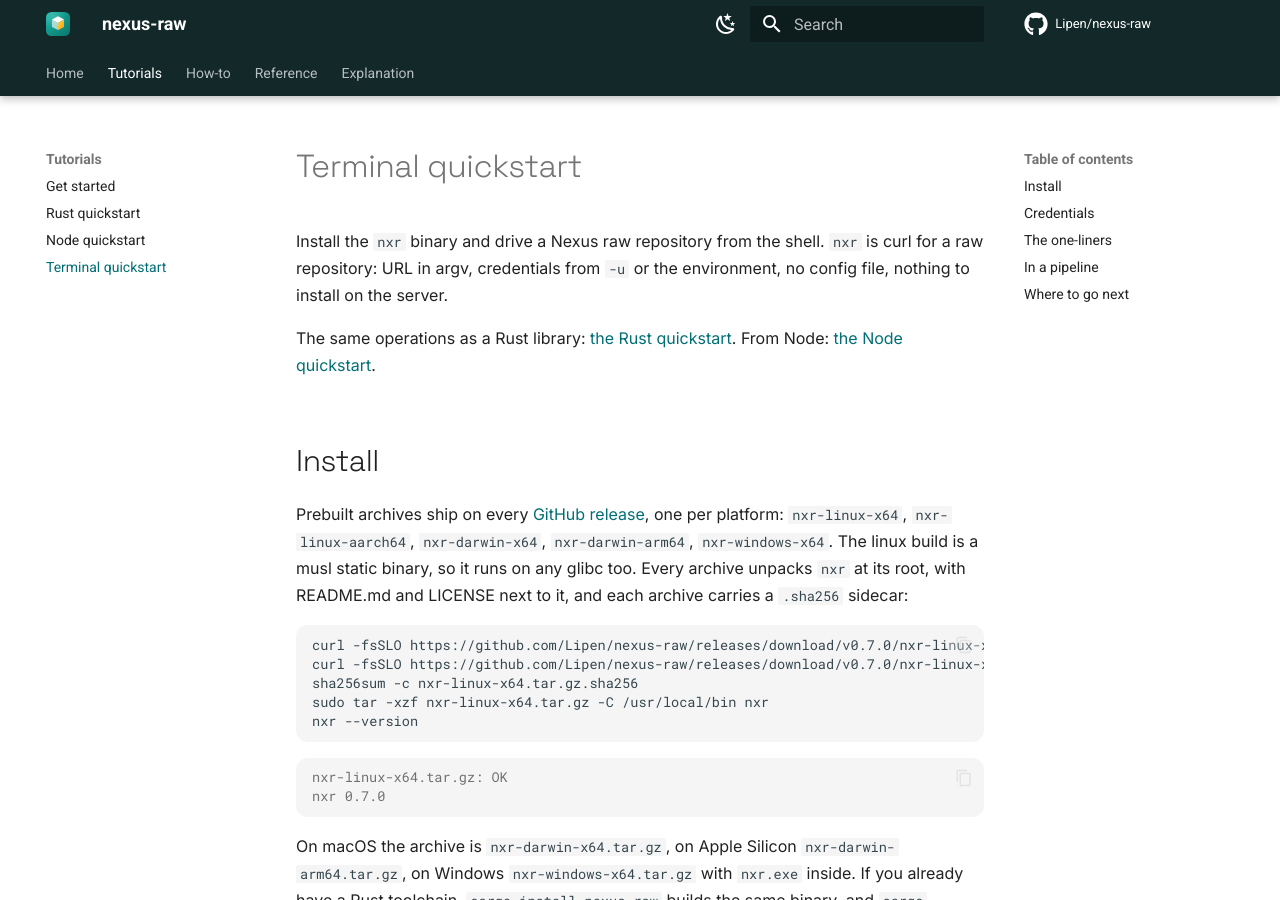
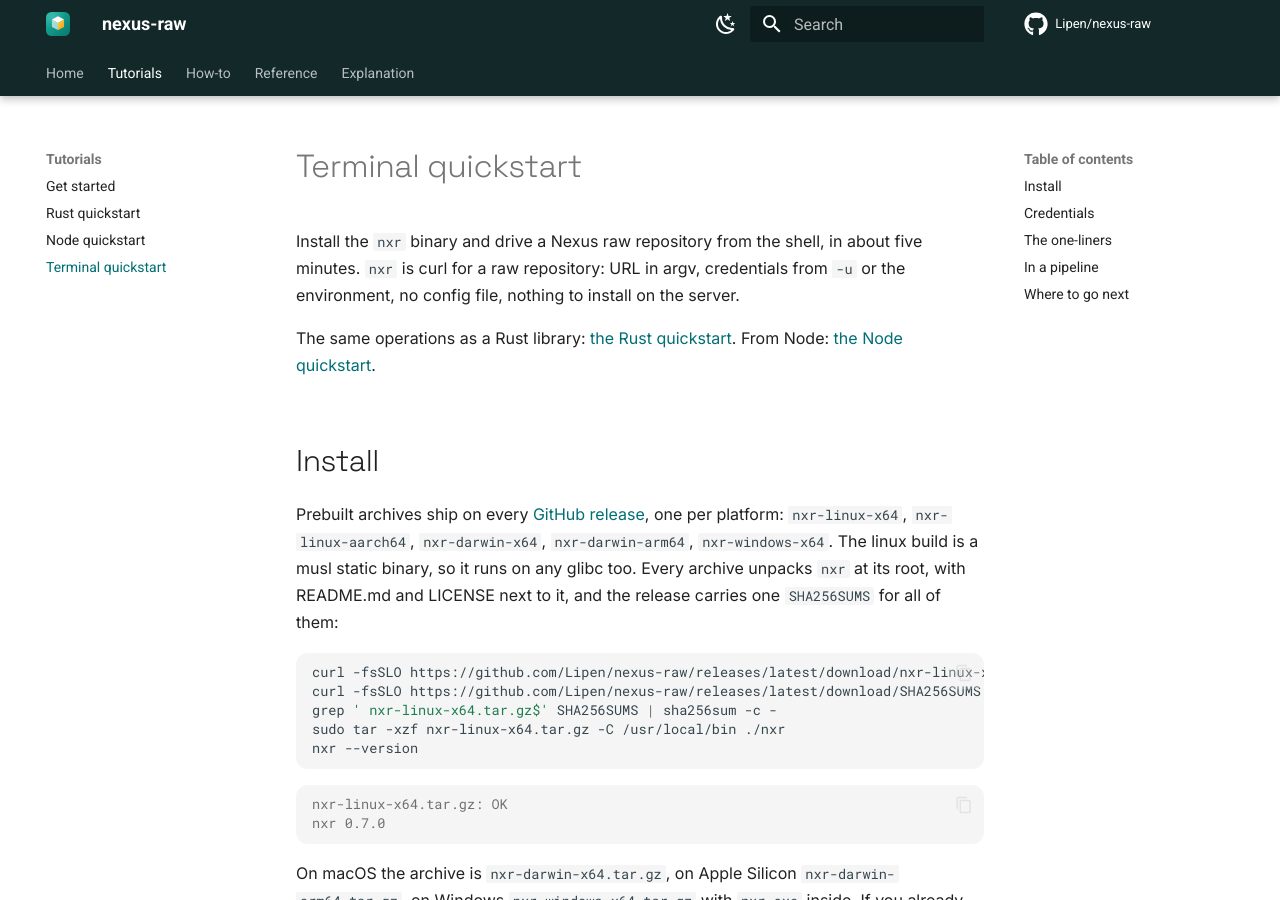
Before and after one commit to Lipen/nexus-raw, an MkDocs documentation site: the page built from docs/tutorials/ops.md, in a window 1280 px wide and 900 px high. Built offline with MkDocs 1.6.1 and Material for MkDocs 9.7.7, drawn with Linux system fonts in a browser that asks for light colours; comment, search, counter and statistics services are not loaded; some of the changed text lies outside the part shown.

Commit message:
docs: the terminal quickstart survives a clean paste

````diff
--- a/docs/tutorials/ops.md
+++ b/docs/tutorials/ops.md
@@ -1,6 +1,6 @@
 # Terminal quickstart
 
-Install the `nxr` binary and drive a Nexus raw repository from the shell.
+Install the `nxr` binary and drive a Nexus raw repository from the shell, in about five minutes.
 `nxr` is curl for a raw repository: URL in argv, credentials from `-u` or the environment, no config file, nothing to install on the server.
 
 The same operations as a Rust library: [the Rust quickstart](rust.md).
@@ -10,13 +10,13 @@ From Node: [the Node quickstart](node.md).
 
 Prebuilt archives ship on every [GitHub release](https://github.com/Lipen/nexus-raw/releases), one per platform: `nxr-linux-x64`, `nxr-linux-aarch64`, `nxr-darwin-x64`, `nxr-darwin-arm64`, `nxr-windows-x64`.
 The linux build is a musl static binary, so it runs on any glibc too.
-Every archive unpacks `nxr` at its root, with README.md and LICENSE next to it, and each archive carries a `.sha256` sidecar:
+Every archive unpacks `nxr` at its root, with README.md and LICENSE next to it, and the release carries one `SHA256SUMS` for all of them:
 
 ```bash
-curl -fsSLO https://github.com/Lipen/nexus-raw/releases/download/v0.7.0/nxr-linux-x64.tar.gz
-curl -fsSLO https://github.com/Lipen/nexus-raw/releases/download/v0.7.0/nxr-linux-x64.tar.gz.sha256
-sha256sum -c nxr-linux-x64.tar.gz.sha256
-sudo tar -xzf nxr-linux-x64.tar.gz -C /usr/local/bin nxr
+curl -fsSLO https://github.com/Lipen/nexus-raw/releases/latest/download/nxr-linux-x64.tar.gz
+curl -fsSLO https://github.com/Lipen/nexus-raw/releases/latest/download/SHA256SUMS
+grep ' nxr-linux-x64.tar.gz$' SHA256SUMS | sha256sum -c -
+sudo tar -xzf nxr-linux-x64.tar.gz -C /usr/local/bin ./nxr
 nxr --version
 ```
 
@@ -93,20 +93,20 @@ printf '{"artifacts":["app.zip","bom/sbom.json","manifest.json"]}\n' > "dist/$V/
 Compare before writing, then publish, then pull it back on another machine:
 
 ```bash
-nxr diff "dist/$V/" "$BASE/$V/"          # both sides, nothing moves
-nxr up "dist/$V/" "$BASE/$V/" --plan     # the upload plan only
-nxr up "dist/$V/" "$BASE/$V/"            # the transfer
-nxr down "$BASE/$V/" "vendor/$V/"        # the same names, verified, resumable
-nxr verify "vendor/$V/"                  # digests again, offline
+nxr diff "dist/$V/" "$BASE/$V/" --manifest "dist/$V/manifest.json"   # both sides, nothing moves
+nxr up "dist/$V/" "$BASE/$V/" --plan                                 # the upload plan only
+nxr up "dist/$V/" "$BASE/$V/"                                        # the transfer
+nxr down "$BASE/$V/" "vendor/$V/"                                    # the same names, verified, resumable
+nxr verify "vendor/$V/"                                              # digests again, offline
 ```
 
 ```console
-$ nxr diff "dist/$V/" "$BASE/$V/"
-same app.zip
-same bom/sbom.json
-same manifest.json
+$ nxr diff "dist/$V/" "$BASE/$V/" --manifest "dist/$V/manifest.json"
+missing-remote app.zip
+missing-remote bom/sbom.json
+missing-remote manifest.json
 $ echo $?
-0
+1
 $ nxr up "dist/$V/" "$BASE/$V/" --plan
 upload app.zip
 upload bom/sbom.json
@@ -114,19 +114,22 @@ upload manifest.json
 $ nxr up "dist/$V/" "$BASE/$V/"
 plan: 3 to upload, 0 to download, 0 up to date
 ↑ app.zip ok
+↑ manifest.json ok
 ↑ bom/sbom.json ok
-↑ manifest.json ok
 uploaded 3, downloaded 0, skipped 0
 $ nxr down "$BASE/$V/" "vendor/$V/"
 plan: 0 to upload, 3 to download, 0 up to date
+↓ manifest.json ok
+↓ app.zip ok
 ↓ bom/sbom.json ok
-↓ app.zip ok
-↓ manifest.json ok
 uploaded 0, downloaded 3, skipped 0
 $ nxr verify "vendor/$V/"
 verify: 3 ok, FAILED: none
 uploaded 0, downloaded 0, skipped 3
 ```
+
+The diff verdict rides the exit code: `0` when every name is `same`, `1` when the report holds a difference.
+On an empty server the report is `missing-remote` across the board, and the `up` after it converges the two sides.
 
 An interrupted `up` or `down` finishes by repeating the same command: finished names are skipped, part files resume through `Range` requests.
 
````
Also changed, not shown: other parts of docs/tutorials/ops.md (+2 -2 lines).
